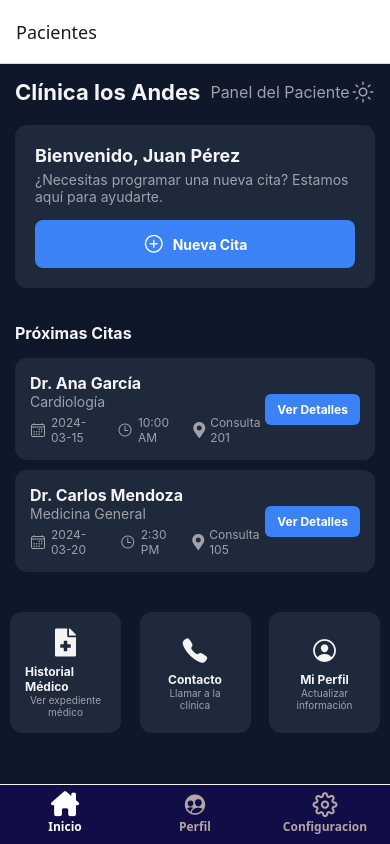
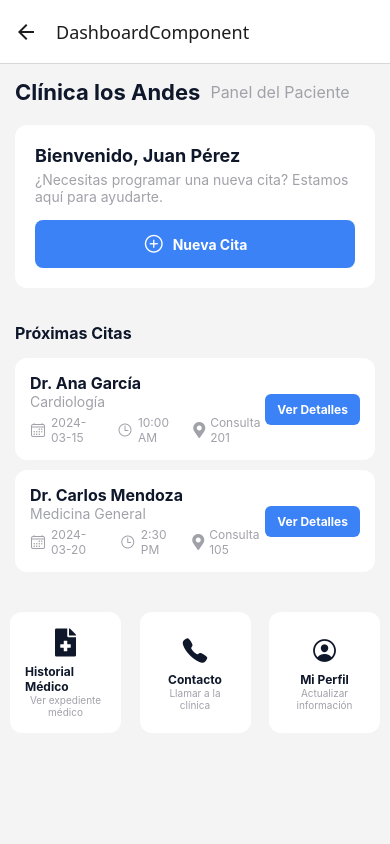
Before and after one commit to Oscar30-ar/AppCitasMedicas, a React Native app: screen /DashboardPacientes in a window 390 px wide. Built offline with nearby package versions, Linux system fonts and the light colour scheme.

Commit message:
Boton de modo oscuro

```diff
--- a/Screen/Auth/login.js
+++ b/Screen/Auth/login.js
@@ -1,15 +1,20 @@
-import React, { useState } from "react";
+import React, { useState, useContext } from "react";
 import { View, Text, TouchableOpacity, TextInput, StyleSheet, ScrollView, Image } from "react-native"; // Importa Image
 import { FontAwesome5 } from "@expo/vector-icons";
+import { ThemeContext } from "../../components/ThemeContext";
+import ThemeSwitcher from "../../components/ThemeSwitcher";
 
 // (Tu componente UserForm no necesita cambios para esto)
-const UserForm = ({ userType, password, setPassword, navigation, lic_medica, setLic_medica, email, setEmail, codEmpleado,setCodEmpleado }) => {
+const UserForm = ({ userType, password, setPassword, navigation, lic_medica, setLic_medica, email, setEmail, codEmpleado, setCodEmpleado }) => {
+  const { theme } = useContext(ThemeContext);
+
   return (
     <View style={styles.formContainer}>
+
       <Text style={styles.formTitle}>Acceso para {userType}</Text>
       <TextInput
         style={styles.input}
-        placeholder="Correo Electrónico" // Campo de email
+        placeholder="Correo Electrónico"
         placeholderTextColor="#a1a1aa"
         keyboardType="email-address"
         autoCapitalize="none"
@@ -75,7 +80,7 @@ export default function LoginScreen({ navigation }) {
       case "Doctor":
         return <UserForm userType="Doctor" {...{ email, setEmail, password, setPassword, lic_medica, setLic_medica, navigation }} />;
       case "Recepcionista":
-        return <UserForm userType="Recepcionista" {...{ email, setEmail, password, setPassword,codEmpleado,setCodEmpleado, navigation }} />;
+        return <UserForm userType="Recepcionista" {...{ email, setEmail, password, setPassword, codEmpleado, setCodEmpleado, navigation }} />;
       default:
         return null;
     }
@@ -126,7 +131,13 @@ export default function LoginScreen({ navigation }) {
         </TouchableOpacity>
       </View>
 
+
+
       {renderForm()}
+
+      {/* Boton de modo oscuro */}
+
+        <ThemeSwitcher/>
     </ScrollView>
   );
 }
@@ -264,4 +275,10 @@ const styles = StyleSheet.create({
     fontWeight: "bold",
     fontSize: 18,
   },
+  themeSwitcherContainer: {
+    marginTop: 40, // espacio desde el form hacia abajo
+    marginBottom: 20, // margen inferior
+    alignItems: "center", // centrado
+  },
+
 });
--- a/Screen/Pacientes/DashboardPaciente.js
+++ b/Screen/Pacientes/DashboardPaciente.js
@@ -1,27 +1,32 @@
-import React from "react";
+import React, { useContext } from "react";
 import { View, Text, TouchableOpacity, StyleSheet, ScrollView } from "react-native";
 import { Ionicons, MaterialIcons, FontAwesome5 } from "@expo/vector-icons";
+import { ThemeContext } from "../../components/ThemeContext";
+import ThemeSwitcher from "../../components/ThemeSwitcher";
 
 export default function DashboardScreen({ navigation }) {
+    const { theme } = useContext(ThemeContext);
+
     return (
-        <ScrollView style={styles.container}>
+        <ScrollView style={[styles.container, { backgroundColor: theme.background }]}>
             {/* Header y Título */}
             <View style={styles.header}>
                 <View style={styles.titleContainer}>
-                    <Text style={styles.title}>Clínica los Andes</Text>
-                    <Text style={styles.subtitle}>Panel del Paciente</Text>
+                    <Text style={[styles.title, { color: theme.text }]}>Clínica los Andes</Text>
+                    <Text style={[styles.subtitle, { color: theme.subtitle }]}>Panel del Paciente</Text>
                 </View>
+              {/* Boton de modo oscuro */}
                 <View style={styles.headerIcons}>
-                    <Ionicons name="sunny-outline" size={24} color="#a1a1aa" />
+                    <ThemeSwitcher />
                 </View>
             </View>
 
             {/* Saludo y botón de cita */}
-            <View style={styles.welcomeCard}>
-                <Text style={styles.welcomeText}>Bienvenido, Juan Pérez</Text>
-                <Text style={styles.welcomeSubText}>¿Necesitas programar una nueva cita? Estamos aquí para ayudarte.</Text>
+            <View style={[styles.welcomeCard, { backgroundColor: theme.cardBackground }]}>
+                <Text style={[styles.welcomeText, { color: theme.text }]}>Bienvenido, Juan Pérez</Text>
+                <Text style={[styles.welcomeSubText, { color: theme.subtitle }]}>¿Necesitas programar una nueva cita? Estamos aquí para ayudarte.</Text>
                 <TouchableOpacity
-                    style={styles.newAppointmentBtn}
+                    style={[styles.newAppointmentBtn, { backgroundColor: theme.primary }]}
                     onPress={() => navigation.navigate("NuevaCita")}
                 >
                     <Ionicons name="add-circle-outline" size={22} color="white" />
@@ -30,42 +35,42 @@ export default function DashboardScreen({ navigation }) {
             </View>
 
             {/* Próximas citas */}
-            <Text style={styles.sectionTitle}>Próximas Citas</Text>
+            <Text style={[styles.sectionTitle, { color: theme.text }]}>Próximas Citas</Text>
             <View style={styles.appointmentsContainer}>
                 {/* Cita 1 */}
-                <View style={styles.appointmentCard}>
+                <View style={[styles.appointmentCard, { backgroundColor: theme.cardBackground }]}>
                     <View style={styles.appointmentInfo}>
-                        <Text style={styles.doctorName}>Dr. Ana García</Text>
-                        <Text style={styles.specialty}>Cardiología</Text>
+                        <Text style={[styles.doctorName, { color: theme.text }]}>Dr. Ana García</Text>
+                        <Text style={[styles.specialty, { color: theme.subtitle }]}>Cardiología</Text>
                         <View style={styles.appointmentDetails}>
-                            <Ionicons name="calendar-outline" size={16} color="#a1a1aa" />
-                            <Text style={styles.infoText}>2024-03-15</Text>
-                            <Ionicons name="time-outline" size={16} color="#a1a1aa" style={{ marginLeft: 15 }} />
-                            <Text style={styles.infoText}>10:00 AM</Text>
-                            <FontAwesome5 name="map-marker-alt" size={16} color="#a1a1aa" style={{ marginLeft: 15 }} />
-                            <Text style={styles.infoText}>Consulta 201</Text>
+                            <Ionicons name="calendar-outline" size={16} color={theme.subtitle} />
+                            <Text style={[styles.infoText, { color: theme.subtitle }]}>2024-03-15</Text>
+                            <Ionicons name="time-outline" size={16} color={theme.subtitle} style={{ marginLeft: 15 }} />
+                            <Text style={[styles.infoText, { color: theme.subtitle }]}>10:00 AM</Text>
+                            <FontAwesome5 name="map-marker-alt" size={16} color={theme.subtitle} style={{ marginLeft: 15 }} />
+                            <Text style={[styles.infoText, { color: theme.subtitle }]}>Consulta 201</Text>
                         </View>
                     </View>
-                    <TouchableOpacity style={styles.viewDetailsBtn}>
+                    <TouchableOpacity style={[styles.viewDetailsBtn, { backgroundColor: theme.primary }]}>
                         <Text style={styles.viewDetailsText}>Ver Detalles</Text>
                     </TouchableOpacity>
                 </View>
 
                 {/* Cita 2 */}
-                <View style={styles.appointmentCard}>
+                <View style={[styles.appointmentCard, { backgroundColor: theme.cardBackground }]}>
                     <View style={styles.appointmentInfo}>
-                        <Text style={styles.doctorName}>Dr. Carlos Mendoza</Text>
-                        <Text style={styles.specialty}>Medicina General</Text>
+                        <Text style={[styles.doctorName, { color: theme.text }]}>Dr. Carlos Mendoza</Text>
+                        <Text style={[styles.specialty, { color: theme.subtitle }]}>Medicina General</Text>
                         <View style={styles.appointmentDetails}>
-                            <Ionicons name="calendar-outline" size={16} color="#a1a1aa" />
-                            <Text style={styles.infoText}>2024-03-20</Text>
-                            <Ionicons name="time-outline" size={16} color="#a1a1aa" style={{ marginLeft: 15 }} />
-                            <Text style={styles.infoText}>2:30 PM</Text>
-                            <FontAwesome5 name="map-marker-alt" size={16} color="#a1a1aa" style={{ marginLeft: 15 }} />
-                            <Text style={styles.infoText}>Consulta 105</Text>
+                            <Ionicons name="calendar-outline" size={16} color={theme.subtitle} />
+                            <Text style={[styles.infoText, { color: theme.subtitle }]}>2024-03-20</Text>
+                            <Ionicons name="time-outline" size={16} color={theme.subtitle} style={{ marginLeft: 15 }} />
+                            <Text style={[styles.infoText, { color: theme.subtitle }]}>2:30 PM</Text>
+                            <FontAwesome5 name="map-marker-alt" size={16} color={theme.subtitle} style={{ marginLeft: 15 }} />
+                            <Text style={[styles.infoText, { color: theme.subtitle }]}>Consulta 105</Text>
                         </View>
                     </View>
-                    <TouchableOpacity style={styles.viewDetailsBtn}>
+                    <TouchableOpacity style={[styles.viewDetailsBtn, { backgroundColor: theme.primary }]}>
                         <Text style={styles.viewDetailsText}>Ver Detalles</Text>
                     </TouchableOpacity>
                 </View>
@@ -73,20 +78,20 @@ export default function DashboardScreen({ navigation }) {
 
             {/* Acciones rápidas (tarjetas inferiores) */}
             <View style={styles.actionsGrid}>
-                <TouchableOpacity style={styles.actionCard} onPress={() => navigation.navigate("HistorialMedico")}>
-                    <FontAwesome5 name="file-medical" size={28} color="#f4f4f5" />
-                    <Text style={styles.actionCardTitle}>Historial Médico</Text>
-                    <Text style={styles.actionCardSubtitle}>Ver expediente médico</Text>
+                <TouchableOpacity style={[styles.actionCard, { backgroundColor: theme.cardBackground }]} onPress={() => navigation.navigate("HistorialMedico")}>
+                    <FontAwesome5 name="file-medical" size={28} color={theme.text} />
+                    <Text style={[styles.actionCardTitle, { color: theme.text }]}>Historial Médico</Text>
+                    <Text style={[styles.actionCardSubtitle, { color: theme.subtitle }]}>Ver expediente médico</Text>
                 </TouchableOpacity>
-                <TouchableOpacity style={styles.actionCard}>
-                    <Ionicons name="call" size={28} color="#f4f4f5" />
-                    <Text style={styles.actionCardTitle}>Contacto</Text>
-                    <Text style={styles.actionCardSubtitle}>Llamar a la clínica</Text>
+                <TouchableOpacity style={[styles.actionCard, { backgroundColor: theme.cardBackground }]}>
+                    <Ionicons name="call" size={28} color={theme.text} />
+                    <Text style={[styles.actionCardTitle, { color: theme.text }]}>Contacto</Text>
+                    <Text style={[styles.actionCardSubtitle, { color: theme.subtitle }]}>Llamar a la clínica</Text>
                 </TouchableOpacity>
-                <TouchableOpacity style={styles.actionCard}>
-                    <Ionicons name="person-circle-outline" size={28} color="#f4f4f5" />
-                    <Text style={styles.actionCardTitle}>Mi Perfil</Text>
-                    <Text style={styles.actionCardSubtitle}>Actualizar información</Text>
+                <TouchableOpacity style={[styles.actionCard, { backgroundColor: theme.cardBackground }]}>
+                    <Ionicons name="person-circle-outline" size={28} color={theme.text} />
+                    <Text style={[styles.actionCardTitle, { color: theme.text }]}>Mi Perfil</Text>
+                    <Text style={[styles.actionCardSubtitle, { color: theme.subtitle }]}>Actualizar información</Text>
                 </TouchableOpacity>
             </View>
 
@@ -97,7 +102,6 @@ export default function DashboardScreen({ navigation }) {
 const styles = StyleSheet.create({
     container: {
         flex: 1,
-        backgroundColor: "#0f172a", // Fondo oscuro
         padding: 15,
     },
     header: {
@@ -113,19 +117,16 @@ const styles = StyleSheet.create({
     title: {
         fontSize: 22,
         fontWeight: "bold",
-        color: "#f4f4f5",
         marginRight: 10,
     },
     subtitle: {
         fontSize: 16,
-        color: "#a1a1aa",
         fontWeight: "400",
     },
     headerIcons: {
         flexDirection: "row",
     },
     welcomeCard: {
-        backgroundColor: "#1e293b", // Tarjeta de bienvenida más oscura
         padding: 20,
         borderRadius: 12,
         marginBottom: 20,
@@ -133,19 +134,16 @@ const styles = StyleSheet.create({
     welcomeText: {
         fontSize: 18,
         fontWeight: "bold",
-        color: "#f4f4f5",
         marginBottom: 5,
     },
     welcomeSubText: {
         fontSize: 14,
-        color: "#a1a1aa",
         marginBottom: 15,
     },
     newAppointmentBtn: {
         flexDirection: "row",
         alignItems: "center",
         justifyContent: "center",
-        backgroundColor: "#3b82f6",
         padding: 12,
         borderRadius: 8,
     },
@@ -157,7 +155,6 @@ const styles = StyleSheet.create({
     sectionTitle: {
         fontSize: 16,
         fontWeight: "bold",
-        color: "#f4f4f5",
         marginVertical: 15,
     },
     appointmentsContainer: {
@@ -167,7 +164,6 @@ const styles = StyleSheet.create({
         flexDirection: "row",
         justifyContent: "space-between",
         alignItems: "center",
-        backgroundColor: "#1e293b",
         padding: 15,
         borderRadius: 12,
         marginBottom: 10,
@@ -178,11 +174,9 @@ const styles = StyleSheet.create({
     doctorName: {
         fontSize: 16,
         fontWeight: "bold",
-        color: "#f4f4f5",
     },
     specialty: {
         fontSize: 14,
-        color: "#a1a1aa",
         marginBottom: 5,
     },
     appointmentDetails: {
@@ -190,12 +184,10 @@ const styles = StyleSheet.create({
         alignItems: "center",
     },
     infoText: {
-        color: "#a1a1aa",
         fontSize: 12,
         marginLeft: 5,
     },
     viewDetailsBtn: {
-        backgroundColor: "#3b82f6",
         paddingVertical: 8,
         paddingHorizontal: 12,
         borderRadius: 6,
@@ -214,7 +206,6 @@ const styles = StyleSheet.create({
     },
     actionCard: {
         width: "30%",
-        backgroundColor: "#1e293b",
         borderRadius: 12,
         padding: 15,
         alignItems: "center",
@@ -224,12 +215,10 @@ const styles = StyleSheet.create({
     actionCardTitle: {
         fontSize: 12,
         fontWeight: "bold",
-        color: "#f4f4f5",
         marginTop: 5,
     },
     actionCardSubtitle: {
         fontSize: 10,
-        color: "#a1a1aa",
         textAlign: "center",
     },
 });
--- a/Screen/Pacientes/perfilScreen.js
+++ b/Screen/Pacientes/perfilScreen.js
@@ -1,47 +1,69 @@
-import React from "react";
-import { View, Text, TouchableOpacity, StyleSheet, ScrollView } from "react-native";
-import { Ionicons, FontAwesome5 } from "@expo/vector-icons";
+import React, { useContext } from "react";
+import { View, Text, StyleSheet, ScrollView } from "react-native";
+import { Ionicons } from "@expo/vector-icons";
 import BottonComponent from "../../components/BottonComponent";
+import { ThemeContext } from "../../components/ThemeContext";
+import ThemeSwitcher from "../../components/ThemeSwitcher";
 
 export default function perfilScreen({ navigation }) {
-    // Aquí podrías obtener los datos del usuario de un estado o una API
+    const { theme } = useContext(ThemeContext);
+
     const userData = {
         nombre: "Juan",
         apellido: "Pérez",
         documento: "123456789",
         email: "juan.perez@example.com",
-        telefono: "+57 300 123 4567"
+        telefono: "+57 300 123 4567",
     };
 
     return (
-        <ScrollView style={styles.container}>
+        <ScrollView style={[styles.container, { backgroundColor: theme.background }]}>
             {/* Header de la pantalla */}
             <View style={styles.header}>
-                <Ionicons name="person-circle-outline" size={80} color="#f4f4f5" />
-                <Text style={styles.profileName}>{userData.nombre} {userData.apellido}</Text>
-                <Text style={styles.profileEmail}>{userData.email}</Text>
+                <Ionicons name="person-circle-outline" size={80} color={theme.text} />
+                <Text style={[styles.profileName, { color: theme.text }]}>
+                    {userData.nombre} {userData.apellido}
+                </Text>
+                <Text style={[styles.profileEmail, { color: theme.subtitle }]}>
+                    {userData.email}
+                </Text>
             </View>
 
             {/* Sección de Datos Personales */}
-            <View style={styles.infoCard}>
-                <Text style={styles.sectionTitle}>Datos Personales</Text>
+            <View style={[styles.infoCard, { backgroundColor: theme.cardBackground }]}>
+                <Text
+                    style={[
+                        styles.sectionTitle,
+                        { color: theme.text, borderBottomColor: theme.border },
+                    ]}
+                >
+                    Datos Personales
+                </Text>
 
                 <View style={styles.infoRow}>
-                    <Ionicons name="document-text-outline" size={20} color="#a1a1aa" />
-                    <Text style={styles.infoLabel}>Documento:</Text>
-                    <Text style={styles.infoValue}>{userData.documento}</Text>
+                    <Ionicons name="document-text-outline" size={20} color={theme.subtitle} />
+                    <Text style={[styles.infoLabel, { color: theme.subtitle }]}>Documento:</Text>
+                    <Text style={[styles.infoValue, { color: theme.text }]}>
+                        {userData.documento}
+                    </Text>
                 </View>
 
                 <View style={styles.infoRow}>
-                    <Ionicons name="mail-outline" size={20} color="#a1a1aa" />
-                    <Text style={styles.infoLabel}>Correo Electrónico:</Text>
-                    <Text style={styles.infoValue}>{userData.email}</Text>
+                    <Ionicons name="mail-outline" size={20} color={theme.subtitle} />
+                    <Text style={[styles.infoLabel, { color: theme.subtitle }]}>
+                        Correo Electrónico:
+                    </Text>
+                    <Text style={[styles.infoValue, { color: theme.text }]}>
+                        {userData.email}
+                    </Text>
                 </View>
 
                 <View style={styles.infoRow}>
-                    <Ionicons name="call-outline" size={20} color="#a1a1aa" />
-                    <Text style={styles.infoLabel}>Teléfono:</Text>
-                    <Text style={styles.infoValue}>{userData.telefono}</Text>
+                    <Ionicons name="call-outline" size={20} color={theme.subtitle} />
+                    <Text style={[styles.infoLabel, { color: theme.subtitle }]}>Teléfono:</Text>
+                    <Text style={[styles.infoValue, { color: theme.text }]}>
+                        {userData.telefono}
+                    </Text>
                 </View>
             </View>
 
@@ -49,8 +71,13 @@ export default function perfilScreen({ navigation }) {
             <BottonComponent
                 title="Editar Perfil"
                 onPress={() => navigation.navigate("EditarPaciente")}
-                style={styles.editButton}
+                style={[styles.editButton, { backgroundColor: theme.primary }]}
             />
+
+            {/* Botón de cambiar tema más abajo */}
+            <View style={styles.themeSwitcherContainer}>
+                <ThemeSwitcher />
+            </View>
         </ScrollView>
     );
 }
@@ -58,26 +85,22 @@ export default function perfilScreen({ navigation }) {
 const styles = StyleSheet.create({
     container: {
         flex: 1,
-        backgroundColor: "#0f172a", // Fondo oscuro
-        padding: 20,
+        padding: 15,
     },
     header: {
         alignItems: "center",
-        marginBottom: 30,
-        marginTop: 20,
+        marginBottom: 40,
+        marginTop: 60,
     },
     profileName: {
         fontSize: 24,
         fontWeight: "bold",
-        color: "#f4f4f5",
         marginTop: 10,
     },
     profileEmail: {
         fontSize: 14,
-        color: "#a1a1aa",
     },
     infoCard: {
-        backgroundColor: "#1e293b",
         padding: 20,
         borderRadius: 10,
         marginBottom: 20,
@@ -85,9 +108,7 @@ const styles = StyleSheet.create({
     sectionTitle: {
         fontSize: 18,
         fontWeight: "bold",
-        color: "#f4f4f5",
         marginBottom: 15,
-        borderBottomColor: "#334155",
         borderBottomWidth: 1,
         paddingBottom: 10,
     },
@@ -97,16 +118,18 @@ const styles = StyleSheet.create({
         marginBottom: 10,
     },
     infoLabel: {
-        color: "#94a3b8",
         fontWeight: "bold",
         marginLeft: 10,
-        width: 120, // Ancho fijo para alinear
+        width: 160,
     },
     infoValue: {
-        color: "#f4f4f5",
         flex: 1,
     },
     editButton: {
-        backgroundColor: "#3b82f6", // Botón azul
+        marginBottom: 40, // separa el botón de "Editar perfil" del switcher
+    },
+    themeSwitcherContainer: {
+        top:-410,// baja bastante el switcher
+        alignItems: "center", // opcional, para centrarlo
     },
 });
--- a/Src/Navegation/AppNavegacion.js
+++ b/Src/Navegation/AppNavegacion.js
@@ -4,7 +4,7 @@ import AuthNavegacion from "./AuthNavegacion";
 export default function AppNavegacion(){
     return(
         <NavigationContainer>
-           <NavegacionPrincipal/>
+           <AuthNavegacion/>
         </NavigationContainer>
     );
 }
--- a/Src/Navegation/NavegacionPrincipal.js
+++ b/Src/Navegation/NavegacionPrincipal.js
@@ -5,10 +5,16 @@ import Feather from '@expo/vector-icons/Feather';
 import Pacientes_Stack from "./Stack/PacientesStack";
 import perfilScreen from "../../Screen/Pacientes/perfilScreen";
 import confi_paciente from "../../Screen/Configuracion/configuracion_Paciente";
+import ThemeSwitcher from "../../components/ThemeSwitcher";
+import { useContext } from "react";
+import { ThemeContext } from "../../components/ThemeContext";
+
 const Tab = createBottomTabNavigator();
 
 export default function NavegacionPrincipal(){
+    const { theme } = useContext(ThemeContext);
     return(
+
         <Tab.Navigator
         screenOptions={{
             tabBarStyle:{
--- a/Src/Navegation/Stack/PacientesStack.js
+++ b/Src/Navegation/Stack/PacientesStack.js
@@ -1,6 +1,3 @@
-import DetallesPaciente from "../../../Screen/Pacientes/detallesPacientes";
-import EditarPaciente from "../../../Screen/Pacientes/editarPaciente";
-import ListarPaciente from "../../../Screen/Pacientes/listarPacientes";
 import { createNativeStackNavigator } from "@react-navigation/native-stack";
 import DashboardScreen from "../../../Screen/Pacientes/DashboardPaciente";
 import CrearCitasScreen from "../../../Screen/Pacientes/NuevaCita";
@@ -16,13 +13,6 @@ export default function Pacientes_Stack(){
                 component={DashboardScreen}
                 options={{title: "Pacientes"}}
             />
-
-            <Stack.Screen
-                name="DetallesPaciente"
-                component={DetallesPaciente}
-                options={{title: "Pacientes"}}
-            />
-
             <Stack.Screen
                 name="NuevaCita"
                 component={CrearCitasScreen}
@@ -35,11 +25,6 @@ export default function Pacientes_Stack(){
                 options={{title: "Pacientes"}}
             />
 
-            <Stack.Screen
-                name="ListarPaciente"
-                component={ListarPaciente}
-                options={{title: "Pacientes"}}
-            />
         </Stack.Navigator>
     )
 }
--- /dev/null
+++ b/components/ThemeContext.js
@@ -0,0 +1,49 @@
+import React, { createContext, useState, useEffect } from 'react';
+import { Appearance } from 'react-native';
+
+const lightTheme = {
+  background: "#f4f4f5",
+  cardBackground: "#ffffff",
+  text: "#0f172a",
+  subtitle: "#a1a1aa",
+  border: "#e4e4e7",
+  primary: "#3b82f6",
+  tabBackground: "#ffffff",
+};
+
+const darkTheme = {
+  background: "#0f172a",
+  cardBackground: "#1e293b",
+  text: "#f4f4f5",
+  subtitle: "#a1a1aa",
+  border: "#334155",
+  primary: "#3b82f6",
+  tabBackground: "#110d46ff",
+};
+
+export const ThemeContext = createContext();
+
+export const ThemeProvider = ({ children }) => {
+  const [theme, setTheme] = useState(Appearance.getColorScheme() === 'dark' ? darkTheme : lightTheme);
+  const [isDarkMode, setIsDarkMode] = useState(Appearance.getColorScheme() === 'dark');
+
+  useEffect(() => {
+    const subscription = Appearance.addChangeListener(({ colorScheme }) => {
+      setIsDarkMode(colorScheme === 'dark');
+      setTheme(colorScheme === 'dark' ? darkTheme : lightTheme);
+    });
+    return () => subscription.remove();
+  }, []);
+
+  const toggleTheme = () => {
+    const newIsDarkMode = !isDarkMode;
+    setIsDarkMode(newIsDarkMode);
+    setTheme(newIsDarkMode ? darkTheme : lightTheme);
+  };
+
+  return (
+    <ThemeContext.Provider value={{ theme, isDarkMode, toggleTheme }}>
+      {children}
+    </ThemeContext.Provider>
+  );
+};
--- /dev/null
+++ b/components/ThemeSwitcher.js
@@ -0,0 +1,44 @@
+import React, { useContext } from 'react';
+import { TouchableOpacity, StyleSheet } from 'react-native';
+import { Ionicons } from '@expo/vector-icons';
+import { ThemeContext } from './ThemeContext';
+
+export default function ThemeSwitcher() {
+  const { isDarkMode, toggleTheme } = useContext(ThemeContext);
+
+  return (
+    <TouchableOpacity
+      onPress={toggleTheme}
+      style={[
+        styles.button,
+        { backgroundColor: isDarkMode ? "#191a65ff" : "#000000ff" }, // 🔄 fondo cambia con el tema
+      ]}
+    >
+      <Ionicons
+        name={isDarkMode ? "sunny" : "moon"}
+        size={28}
+        color={isDarkMode ? "#facc15" : "#ffffffff"} // 🌞 amarillo sol | 🌙 oscuro luna
+      />
+    </TouchableOpacity>
+  );
+}
+
+const styles = StyleSheet.create({
+  button: {
+    position: 'absolute',
+    bottom: 20,
+    right: 20,
+    width: 60,
+    height: 60,
+    borderRadius: 30,
+    alignItems: 'center',
+    justifyContent: 'center',
+    shadowColor: '#000',
+    shadowOffset: { width: 0, height: 2 },
+    shadowOpacity: 0.3,
+    shadowRadius: 3,
+    elevation: 5,
+    zIndex: 1000,
+    top:940,
+  },
+});
```
Also changed, not shown: App.js (+6 -3 lines).
